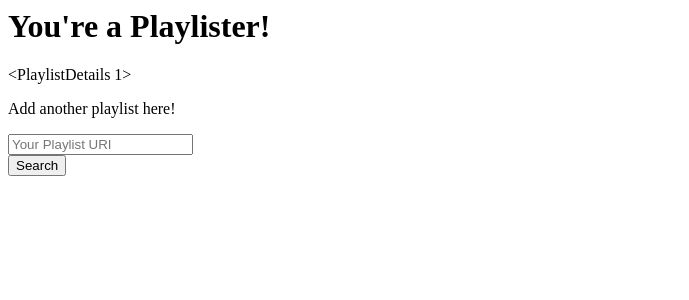
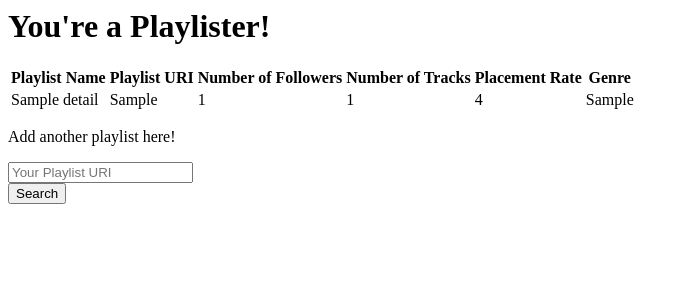
Before and after one commit to gaboc4/analog_collective, a Flask app: template project/templates/playlister_profile.html in a window 1280 px wide. Shown: the top 300 px of the page, without its empty margins (0-689 px from the left). Run offline with Flask 2, Linux system fonts and the light colour scheme; the template is opened without the code that fills it: values that come from a table or form of the project are taken from there, others are empty; tables that the repository leaves empty hold one stand-in row (values such as "Sample post").

Commit message:
added genre and current time to playlists and table to playlister page

```diff
--- a/project/helpers.py
+++ b/project/helpers.py
@@ -24,3 +24,15 @@ def refresh_access_token(refresh_token):
     token_info = sp_oauth.refresh_access_token(refresh_token)
     token = token_info['access_token']
     return token
+
+def get_playlist_genre(artist_list, sp):
+    artists = sp.artists(artist_list)['artists']
+    artist_genres = [artist['genres'] for artist in artists]
+    artist_genres = [genre for sublist in artist_genres for genre in sublist]
+    genre_dict = {}
+    for genre in artist_genres:
+        if genre in genre_dict:
+            genre_dict[genre] += 1
+        else:
+            genre_dict[genre] = 1
+    return max(genre_dict, key=genre_dict.get)
--- a/project/main.py
+++ b/project/main.py
@@ -7,7 +7,7 @@ import spotipy
 import spotipy.util as util
 from spotipy import oauth2
 import os
-from .helpers import refresh_access_token, get_access_and_refresh
+from .helpers import refresh_access_token, get_access_and_refresh, get_playlist_genre
 
 main = Blueprint('main', __name__)
 
@@ -44,9 +44,9 @@ def profile():
 		db.session.commit()
 
 	sp = spotipy.Spotify(auth=access_token)
-	playlist_links = [playlist.playlist_uri for playlist in PlaylistDetails.query.filter_by(user_id=user.id).all()]
+	playlist_dict = PlaylistDetails.query.filter_by(user_id=user.id).all()
 	return render_template('default_profile.html', name=current_user.first_name, user_type=user.user_type,
-							playlist_links=playlist_links, too_short=plist.too_short)
+							playlist_dict=playlist_dict, too_short=plist.too_short)
 
 
 @main.route('/check_playlist', methods=['POST'])
@@ -61,8 +61,10 @@ def check_playlist():
 		return redirect(url_for('main.profile'))
 
 	if PlaylistDetails.query.filter_by(playlist_uri=uri).first() is None:
+		overall_genre = get_playlist_genre([track['track']['artists'][0]['uri'] for
+											track in playlist['tracks']['items']], sp)
 		playlist_details = PlaylistDetails(user.id, playlist['name'], uri, playlist['followers']['total'],
-											len(playlist['tracks']['items']), 0)
+											len(playlist['tracks']['items']), 0, overall_genre)
 		db.session.add(playlist_details)
 		db.session.commit()
 
--- a/project/templates/playlister_profile.html
+++ b/project/templates/playlister_profile.html
@@ -5,10 +5,29 @@
   You're a Playlister!
 </h1>
 
-{% if playlist_links|length != 0 %}
-  {% for link in playlist_links %}
-    <p>{{link}}</p>
-  {% endfor %}
+{% if playlist_dict|length != 0 %}
+<table class="table is-bordered is-striped is-narrow is-hoverable is-fullwidth">
+  <thead>
+    <tr>
+      <th>Playlist Name</th>
+      <th>Playlist URI</th>
+      <th>Number of Followers</th>
+      <th>Number of Tracks</th>
+      <th>Placement Rate</th>
+      <th>Genre</th>
+    </tr>
+  </thead>
+  <tbody>
+    {% for playlist in playlist_dict %}
+      <td>{{playlist.name}}</td>
+      <td>{{playlist.playlist_uri}}</td>
+      <td>{{playlist.num_followers}}</td>
+      <td>{{playlist.num_tracks}}</td>
+      <td>{{playlist.placement_rate}}</td>
+      <td>{{playlist.genre}}</td>
+    {% endfor %}
+  </tbody>
+</table>
 <p>Add another playlist here!</p>
 {% else %}
 <p>No playlists yet, add one here!</p>
```
Also changed, not shown: project/models.py (+7 -2 lines).
